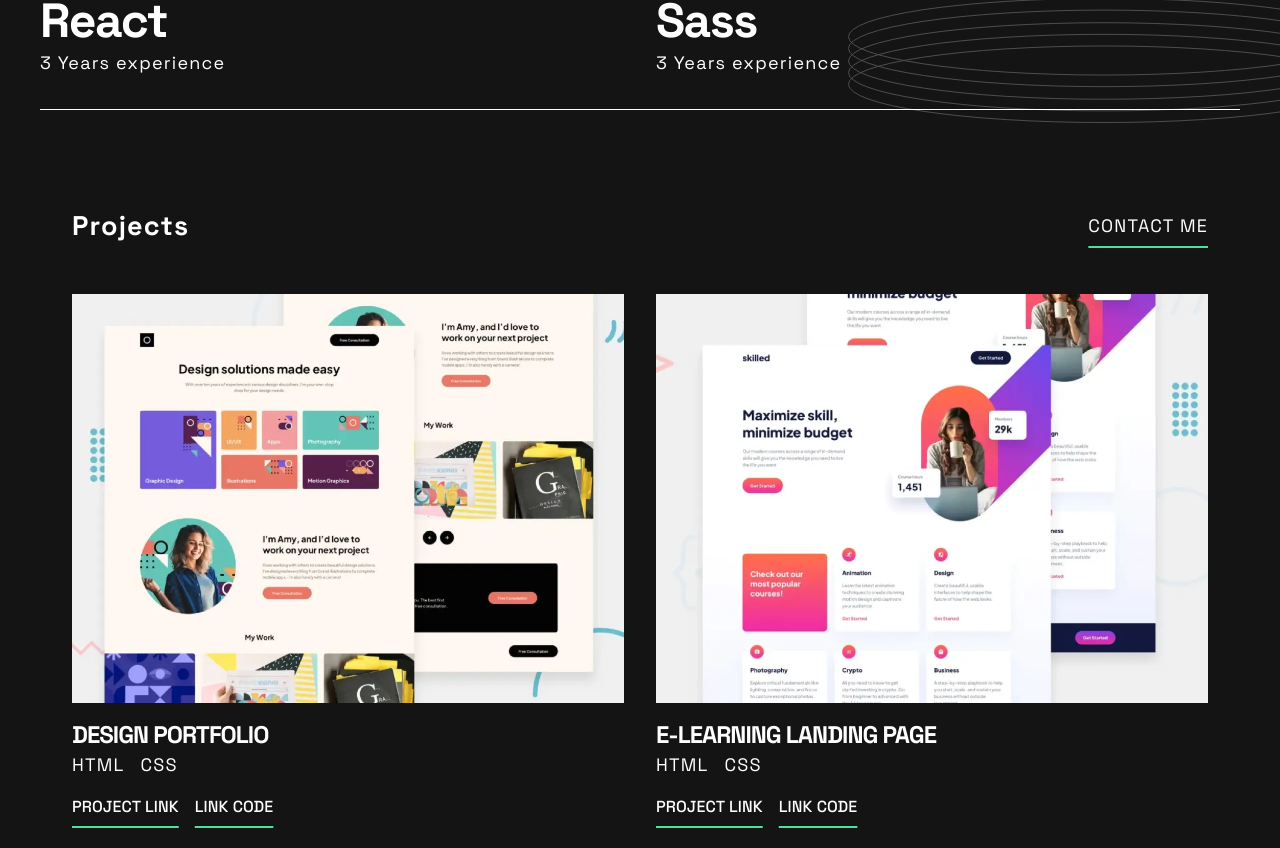
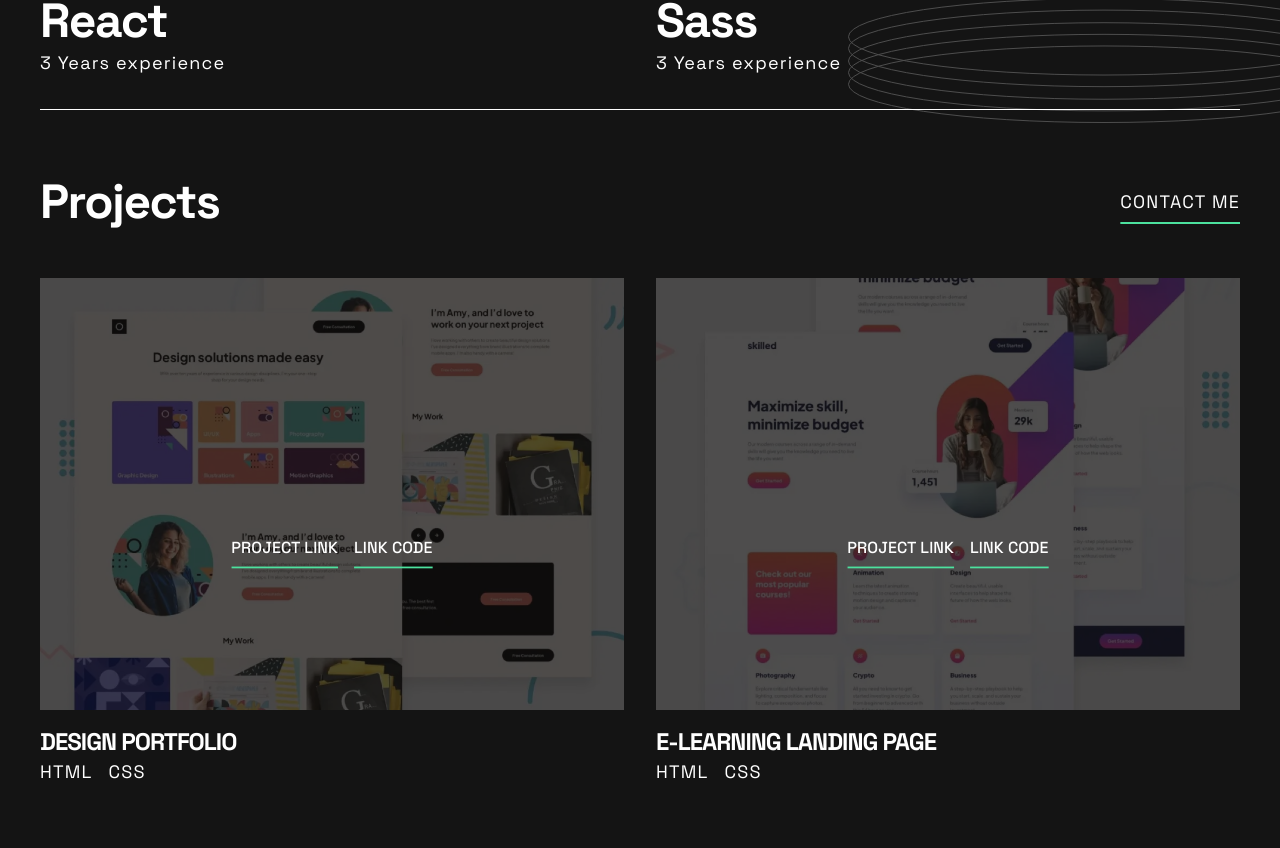
Before and after one commit to cgojk/portfolio, a React (Vite) app: page / in a window 1280 px wide. Shown: the part 1127-1975 px from the top of the page. Built offline with nearby package versions, Linux system fonts and the light colour scheme.

Commit message:
working the links hover over the projects

```diff
--- a/src/components/Contact.jsx
+++ b/src/components/Contact.jsx
@@ -115,7 +115,7 @@ export default function Contact() {
 
                 <div className="contact__input">
                     <label htmlFor="message">Message</label>
-                    <textarea className="message__input" id="message" name="message" rows="5" onChange={() => setMessageError("")}></textarea>
+                    <textarea className="message__input" id="message" name="message" rows="2" onChange={() => setMessageError("")}></textarea>
                     {messageError &&
                     <p className="error">{messageError}</p>}
                 </div>
--- a/src/components/Projects.jsx
+++ b/src/components/Projects.jsx
@@ -10,12 +10,12 @@ export default function  Projects (){
     return (
  <section className="projects__section container ">
     <div className="projects__tools">
-       <h1 className="projects__title">Projects</h1>
+       <h1 className="project__title--portfolio">Projects</h1>
        <Button to="/contact">
          Contact me
        </Button>
     </div>
-    <div className="projects__content container">
+    <ul className="projects__content container">
       {data.map((project) => (
          <ProjectsDetails
             key={project.id}
@@ -26,7 +26,7 @@ export default function  Projects (){
 
          />
       ))}
-      </div>
+      </ul>
 
 </section>
 
--- a/src/components/ProjectsDetails.jsx
+++ b/src/components/ProjectsDetails.jsx
@@ -19,8 +19,11 @@ export default function  ProjectsDetails (props){
     return (
  <>
 
- <ul className="projects__tools--list">
-        <li className="projects__tools--list-item">
+ <li className="projects__tools--list">
+        <div className="projects__tools--list-item">
+
+
+                    <div className="wrapper__image">
 
 
                         <picture className="project1__image">
@@ -36,9 +39,13 @@ export default function  ProjectsDetails (props){
 
                                 <img
                                 src={imagemobile}
-                                                  alt="photo of Adam Keyes."
+                                alt="project image"
                                 />
                             </picture>
+                              <div className="hover__image--effect">
+                    </div>
+                </div>
+            <div className="details__images">
                 <h2 className="projects__title">{title}</h2>
                      <p className="projects__experience">{
                          experience.map((skill, index) => (
@@ -48,9 +55,10 @@ export default function  ProjectsDetails (props){
                       <Button to="#" className="button--size">project link</Button>
                        <Button to="#" className="button--size">link code</Button>
             </div>
+     </div>
 
+ </div>
  </li>
- </ul>
  </>
     );
    }
--- a/src/styles/_base.scss
+++ b/src/styles/_base.scss
@@ -295,6 +295,12 @@ width: 100%;
             align-items: center;
             margin-bottom:var(--space-4);
 
+            .project__title--portfolio{
+                font: var(--font-2);
+                letter-spacing: var(--ls-2);
+                text-align:center;
+            }
+
             .btn__hero{
                 margin-top:auto;
                 margin-bottom:auto;
--- a/src/styles/_queries.scss
+++ b/src/styles/_queries.scss
@@ -38,6 +38,7 @@
     grid-area:text;
     gap: var(--space-6);
 
+
     .hero_text{
         text-align: left;
     }
@@ -48,6 +49,8 @@
         align-self: start;
     }
 }
+
+
 
 .navigation__nav{
     display:grid;
@@ -102,7 +105,8 @@
 }
 .contact__form{
     display:grid;
-    margin-top:var(--space-6);
+    margin-top:var(--space-10);
+    padding:var(--space-8) var(--space-4);
 
     grid-template-columns: 1fr 1fr;
     gap: var(--space-4);
@@ -115,6 +119,9 @@
     }
 }
 
+
+
+
 }
  @media only screen and (min-width: 1200px) {
 
@@ -126,4 +133,58 @@
   }
 }
 
+.wrapper__image{
+    position: relative;
+    overflow: hidden;
+    width: 100%;
+
+.hover__image--effect{
+    position: absolute;
+  top: 0;
+  left: 0;
+  width: 100%;
+  height: 100%;
+     background-color: rgba(17, 15, 15, 0.74); /* Black with 50% opacity */
+  opacity: 0; /* Fully transparent by default */
+  transition: opacity 0.3s ease-in-out; /* Creates a smooth fade */
+  cursor:pointer;
+
+    &:hover {
+        opacity: 1;
+    }
+}
+}
+.projects__tools--list{
+    position:relative;
+    .projects__tools--list-item{
+
+
+    .projects__links{
+   position:absolute;
+    top: 50%;
+    left: 50%;
+    transform: translate(-50%, -50%);
+    z-index: 1;
+    opacity: 0;
+    transition: opacity 400ms ease-in-out;
+
+    &:hover{
+        opacity: 1;
+    }
+
+  }
+    }
+}
+
+.info__hero{
+
+    padding:0;
+
+}
+ .projects__section{
+            padding:0;
+         }
+
+
+
  }
--- a/src/styles/_tokens.scss
+++ b/src/styles/_tokens.scss
@@ -112,6 +112,7 @@
 --space-4: 2rem;
 --space-6:3rem;
 --space-8:4rem;
+--space-10:6rem;
 
 
 
```
Lines whose indentation alone changed are shown as unchanged.
